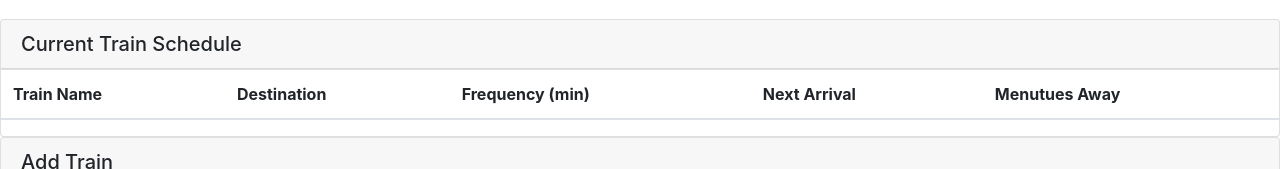
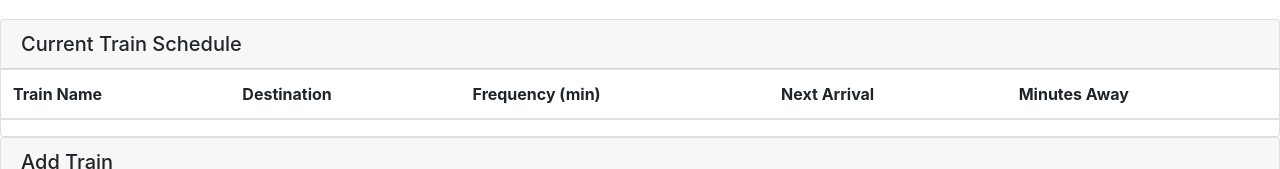
Before and after one commit to om289560/firebase-train, a plain HTML site: page index.html in a window 1280 px wide. Shown: the part 197-366 px from the top of the page. Drawn offline with nearby package versions, Linux system fonts and the light colour scheme.

Commit message:
fixed typos on html

```diff
--- a/index.html
+++ b/index.html
@@ -30,7 +30,7 @@
                     <th scope="col">Destination</th>
                     <th scope="col">Frequency (min)</th>
                     <th scope="col">Next Arrival</th>
-                    <th scope="col">Menutues Away</th>
+                    <th scope="col">Minutes Away</th>
                 </tr>
             </thead>
             <tbody id="data-table">
```
